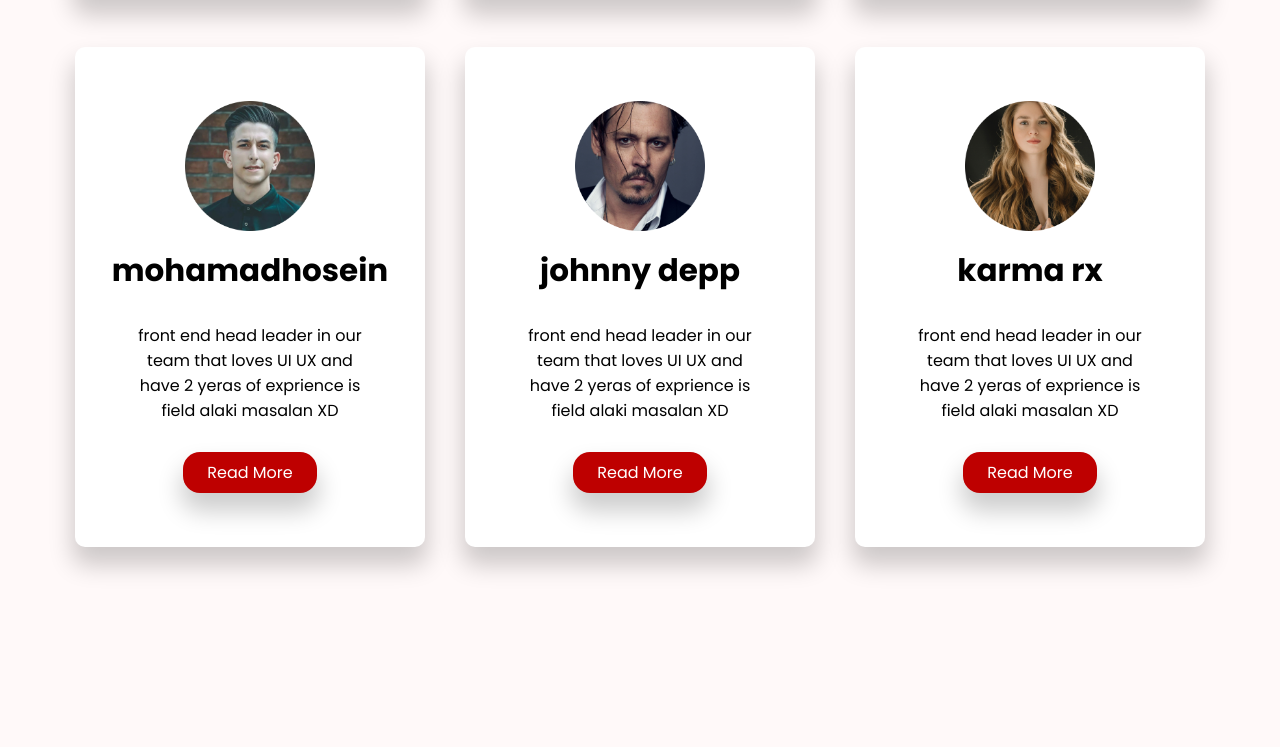
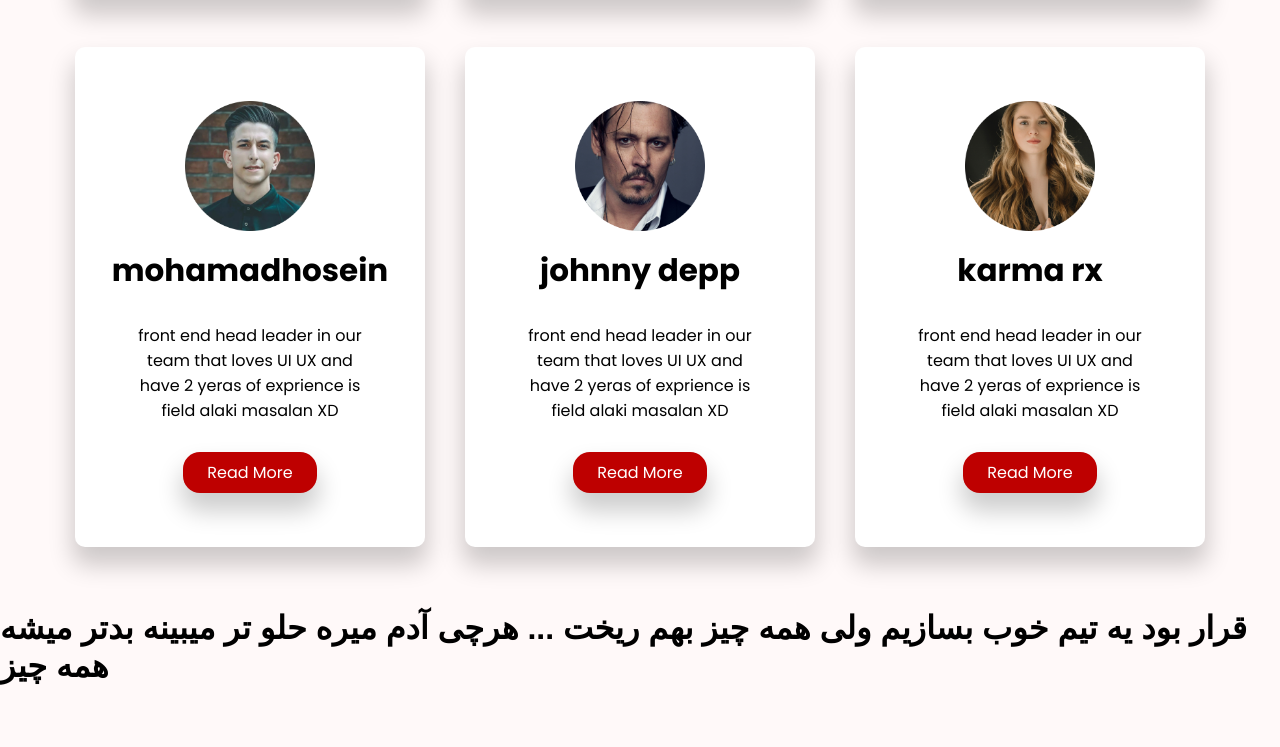
Before and after one commit to Arswm/into-the-web, a plain HTML site: page index.html in a window 1280 px wide. Shown: the part 2481-3228 px from the top of the page. Drawn offline with Linux system fonts and the light colour scheme; a small style sheet from the web is missing.

Commit message:
changed some stuff :)

```diff
--- a/index.html
+++ b/index.html
@@ -9,6 +9,7 @@
   <link rel="preconnect" href="https://fonts.googleapis.com">
   <link rel="preconnect" href="https://fonts.gstatic.com" crossorigin>
   <link href="https://fonts.googleapis.com/css2?family=Poppins:wght@400;700&display=swap" rel="stylesheet">
+  <link href="https://cdn.jsdelivr.net/gh/rastikerdar/vazirmatn@v33.003/Vazirmatn-font-face.css" rel="stylesheet" type="text/css" />
 </head>
 <body>
   <!-- header html -->
@@ -127,6 +128,6 @@
         </div>
       </div>
               <!-- box team section -->
-              <div class="dog"></div>
+              <div class="dog">قرار بود یه تیم خوب بسازیم ولی همه چیز بهم ریخت ... هرچی آدم میره حلو تر میبینه بدتر میشه همه چیز</div>
 </body>
 </html>
--- a/styles/styles.css
+++ b/styles/styles.css
@@ -202,4 +202,10 @@ align-items: center;
   height: 200px;
   width: 100%;
   background-color: #FFF9F9;
+  display: flex;
+  justify-content: center;
+  align-items: center;
+  font-size: 2em;
+  font-weight: 700;
+  font-family: Vazirmatn, sans-serif;
 }
```
Also changed, not shown: package-lock.json (added), 1 other file.
